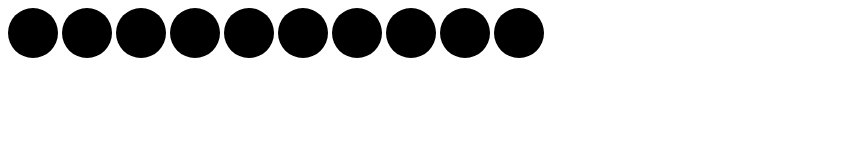
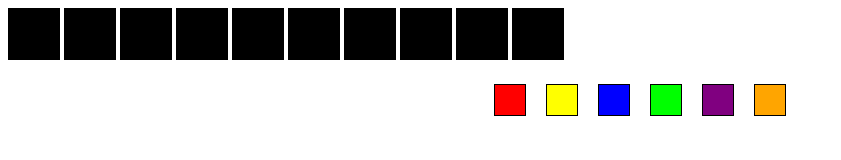
Before and after one commit to narizou/narizou_rentarou_damasu, a plain HTML site: page index.html in a window 1280 px wide. Shown: the whole page, without its empty margins (0-841 px from the left). Drawn offline with Linux system fonts and the light colour scheme.

Commit message:
Update index.html

```diff
--- a/index.html
+++ b/index.html
@@ -6,21 +6,59 @@
       height: 50px;
       width: 50px;
       background-color: black;
-      border-radius: 50%;
       display: inline-block;
+      border: 1px solid black;
+      cursor: pointer;
+    }
+
+    .palette {
+      display: flex;
+      justify-content: center;
+      margin-top: 20px;
+    }
+
+    .color {
+      height: 30px;
+      width: 30px;
+      border: 1px solid black;
+      margin: 0 10px;
+      cursor: pointer;
     }
   </style>
 </head>
 <body>
-  <div class="dot" onmouseover="this.style.backgroundColor='red'"></div>
-  <div class="dot" onmouseover="this.style.backgroundColor='yellow'"></div>
-  <div class="dot" onmouseover="this.style.backgroundColor='blue'"></div>
-  <div class="dot" onmouseover="this.style.backgroundColor='green'"></div>
-  <div class="dot" onmouseover="this.style.backgroundColor='purple'"></div>
-  <div class="dot" onmouseover="this.style.backgroundColor='orange'"></div>
-  <div class="dot" onmouseover="this.style.backgroundColor='pink'"></div>
-  <div class="dot" onmouseover="this.style.backgroundColor='gray'"></div>
-  <div class="dot" onmouseover="this.style.backgroundColor='brown'"></div>
-  <div class="dot" onmouseover="this.style.backgroundColor='cyan'"></div>
+  <div class="dot" onclick="selectColor(this)"></div>
+  <div class="dot" onclick="selectColor(this)"></div>
+  <div class="dot" onclick="selectColor(this)"></div>
+  <div class="dot" onclick="selectColor(this)"></div>
+  <div class="dot" onclick="selectColor(this)"></div>
+  <div class="dot" onclick="selectColor(this)"></div>
+  <div class="dot" onclick="selectColor(this)"></div>
+  <div class="dot" onclick="selectColor(this)"></div>
+  <div class="dot" onclick="selectColor(this)"></div>
+  <div class="dot" onclick="selectColor(this)"></div>
+
+  <div class="palette">
+    <div class="color" onclick="changeColor('rgb(255, 0, 0)')" style="background-color: rgb(255, 0, 0)"></div>
+    <div class="color" onclick="changeColor('rgb(255, 255, 0)')" style="background-color: rgb(255, 255, 0)"></div>
+    <div class="color" onclick="changeColor('rgb(0, 0, 255)')" style="background-color: rgb(0, 0, 255)"></div>
+    <div class="color" onclick="changeColor('rgb(0, 255, 0)')" style="background-color: rgb(0, 255, 0)"></div>
+    <div class="color" onclick="changeColor('rgb(128, 0, 128)')" style="background-color: rgb(128, 0, 128)"></div>
+    <div class="color" onclick="changeColor('rgb(255, 165, 0)')" style="background-color: rgb(255, 165, 0)"></div>
+  </div>
+
+  <script>
+    let selectedColor = null;
+
+    function selectColor(dot) {
+      selectedColor = dot;
+    }
+
+    function changeColor(color) {
+      if (selectedColor) {
+        selectedColor.style.backgroundColor = color;
+      }
+    }
+  </script>
 </body>
 </html>
```
